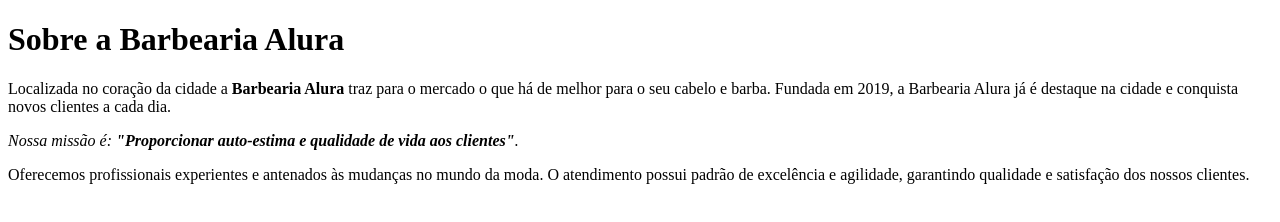
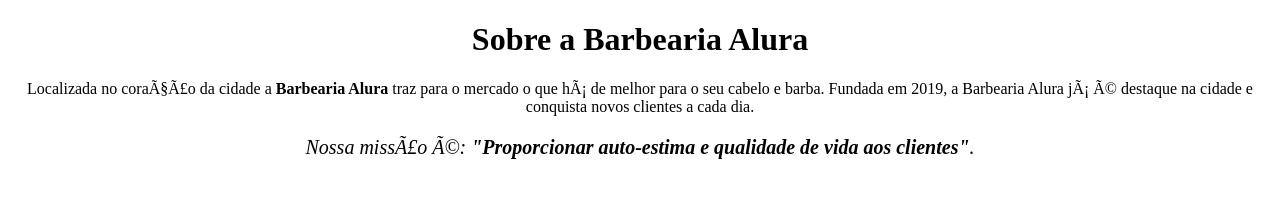
Before and after one commit to welingtonxz/htmlcss, a plain HTML site: page index.html in a window 1280 px wide. Drawn offline with Linux system fonts and the light colour scheme.

Commit message:
Add files via upload

```diff
--- a/index.html
+++ b/index.html
@@ -1,12 +1,20 @@
+
 <!DOCTYPE html>
-<h1>Sobre a Barbearia Alura</h1>
-<html>
+<html lang="pt-br">
+<head>
+    <meta charset="UFT-8">
+    <title>Barbearia alura</title>
 
-<p>Localizada no coração da cidade a <strong>Barbearia Alura</strong> traz para o mercado o que há de melhor para o seu cabelo e barba.
+</head>
+<body>
+    <h1 style="text-align: center">Sobre a Barbearia Alura</h1>
+
+<p style="text-align: center">Localizada no coração da cidade a <strong>Barbearia Alura</strong> traz para o mercado o que há de melhor para o seu cabelo e barba.
 Fundada em 2019, a Barbearia Alura já é destaque na cidade e conquista novos clientes a cada dia.</p>
 
-<p><em>Nossa missão é: <strong>"Proporcionar auto-estima e qualidade de vida aos clientes"</strong>.</em></p>
+<p style="font-size: 20px; text-align:center"><em>Nossa missão é: <strong>"Proporcionar auto-estima e qualidade de vida aos clientes"</strong>.</em></p>
 
-<p>Oferecemos profissionais experientes e antenados às mudanças no mundo da moda.
-O atendimento possui padrão de excelência e agilidade, garantindo qualidade e satisfação dos nossos clientes.</p>
-</html>
+<p style="text-align: center ;>Oferecemos profissionais experientes e antenados às mudanças no mundo da moda.
+O atendimento possui padrão de excelência e agilidade, garantindo qualidade e satisfação dos nossos clientes.</p>O atendimento possui padrão de excelência e agilidade, garantindo qualidade e satisfação dos nossos clientes.</p>
+  </p
+</body>
```
